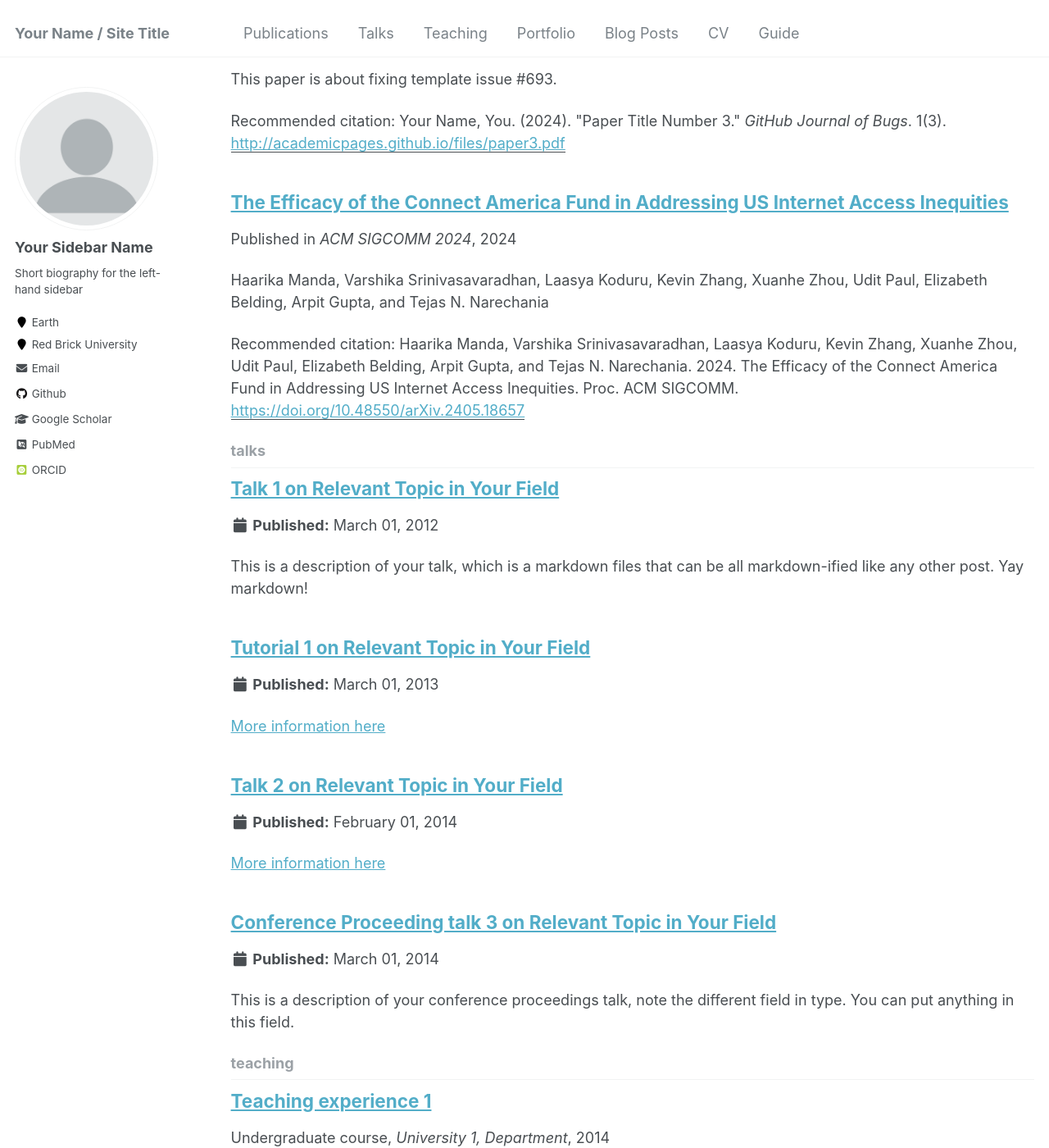
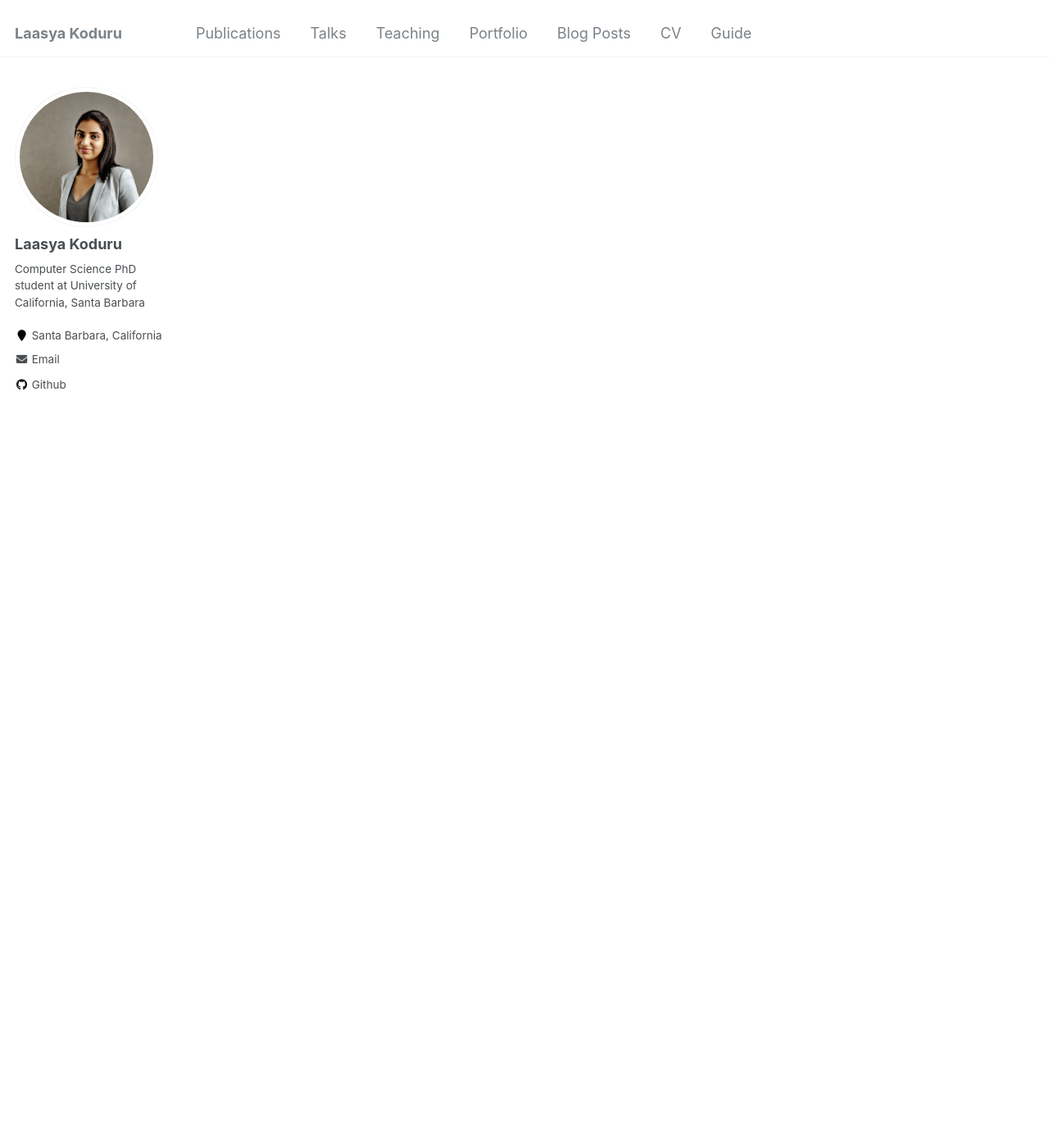
Before and after one commit to lmkoduru/lmkoduru.github.io, a Jekyll site: the page built from _pages/collection-archive.html, in a window 1280 px wide and 1400 px high, scrolled down 1662 px. Shown: the whole window at 82% size. Built offline with Jekyll 4.4.1, drawn with Linux system fonts in a browser that asks for light colours; some web fonts are replaced; some of the changed text lies outside the part shown.

Commit message:
Update _config.yml

```diff
--- a/_config.yml
+++ b/_config.yml
@@ -3,81 +3,19 @@
 # This config file is meant for settings that affect your entire site, values
 # which you are expected to set up once and rarely need to edit after that.
 # For technical reasons, this file is *NOT* reloaded automatically when you use
-# `jekyll serve -l -H localhost`. If you change this file, please restart the
-# server process.
-
-# Basic Site Settings
-locale                   : "en-US"
-title                    : "Your Name / Site Title"
-title_separator          : "-"
-name                     : &name "Your Name"
-description              : &description "personal description"
-url                      : https://academicpages.github.io # the base hostname & protocol for your site e.g. "https://mmistakes.github.io"
-baseurl                  : "" # the subpath of your site, e.g. "/blog"
-repository               : "academicpages/academicpages.github.io"
-
-# Site Author - The following control what appear as part of the author content on the side bar.
-#               If a field is blank the icon and link will not appear, otherwise it will be shown.
-#               Additional customization can be done by editing /_includes/author-profile.html
-author:
-  # Biographic information
-  avatar           : "profile.png"
-  name             : "Your Sidebar Name"
-  pronouns         : # example: "she/her"
-  bio              : "Short biography for the left-hand sidebar"
-  location         : "Earth"
-  employer         : "Red Brick University"
-  uri              : # URL
-  email            : "none@example.org"
-
-  # Academic websites
-  arxiv            : # URL - Update with the correct link to your profile
-  googlescholar    : "https://scholar.google.com/citations?user=PS_CX0AAAAAJ"
-  impactstory      : # URL
-  orcid            : "http://orcid.org/yourorcidurl"
-  semantic         : # URL
-  pubmed           : "https://www.ncbi.nlm.nih.gov/pubmed/?term=john+snow"
-  researchgate     : # URL
-
-  # Repositories and software development
-  bitbucket        : # Username - Update with your username on the site
-  codepen          : # Username
-  dribbble         : # Username
-  github           : "academicpages"
-  kaggle           : # Username
-  stackoverflow    : # User number or user number and name (i.e., use "1" or "1/jeff-atwood")
-
-  # Social media
-  bluesky          : "bsky.app" # Replace this with you Bluesky username
-  facebook         : # Username
-  flickr           : # Username
-  foursquare       : # Username
-  goodreads        : # Username
-  google_plus      : # Username
-  keybase          : # Username
-  instagram        : # Username
-  lastfm           : # Username
-  linkedin         : # Username
-  mastodon         : # URL
-  medium           : # URL
-  pinterest        : # Username
-  soundcloud       : # Username
-  steam            : # Username
-  telegram         : # URL
-  tumblr           : # Username
-  twitter          : # Username for X / Twitter
-  vine             : # Username
-  weibo            : # Username
-  wikipedia        : # Username
-  xing             : # Username
-  youtube          : # Username
-  zhihu            : # URL
-
+# `jekyll serve`. If you change this file, please restart the server process.
 
 # Site Settings
+locale                   : "en-US"
+title                    : "Laasya Koduru"
+title_separator          : "-"
+name                     : &name "Laasya Koduru"
+description              : &description "Computer Science PhD student at University of California, Santa Barbara"
+url                      : https://lmkoduru.github.io # the base hostname & protocol for your site e.g. "https://mmistakes.github.io"
+baseurl                  : "" # the subpath of your site, e.g. "/blog"
+repository               : "lmkoduru/lmkoduru.github.io"
 teaser                   :  # filename of teaser fallback teaser image placed in /images/, .e.g. "500x300.png"
 breadcrumbs              : false # true, false (default)
-words_per_minute         : 160
 future                   : true
 read_more                : "disabled" # if enabled, adds "Read more" links to excerpts
 talkmap_link             : false #change to true to add link to talkmap on talks page
@@ -108,9 +46,7 @@ staticman:
       options:
         format           : "iso8601" # "iso8601" (default), "timestamp-seconds", "timestamp-milliseconds"
 atom_feed:
-  hide                   : false     # change to true to hide the RSS feed in the footer
   path                   : # blank (default) uses feed.xml
-
 
 # SEO Related
 google_site_verification :
@@ -118,10 +54,9 @@ bing_site_verification   :
 alexa_site_verification  :
 yandex_site_verification :
 
-
 # Social Sharing
 twitter:
-  username               : &twitter
+  username               : #&twitter
 facebook:
   username               :
   app_id                 :
@@ -137,9 +72,46 @@ social:
 
 # Analytics
 analytics:
-  provider               :  "false" # false (default), "google", "google-universal", "google-analytics-4", "custom"
+  provider               :  "google-universal" # false (default), "google", "google-universal", "custom"
   google:
     tracking_id          :
+
+
+# Site Author
+author:
+  name             : "Laasya Koduru"
+  avatar           : "profile.jpg"
+  bio              : "Computer Science PhD student at University of California, Santa Barbara"
+  location         : "Santa Barbara, California"
+  employer         :
+  pubmed           :
+  email            : "lkoduru@ucsb.edu"
+  researchgate     :  # example: "https://www.researchgate.net/profile/yourprofile"
+  uri              :
+  bitbucket        :
+  codepen          :
+  dribbble         :
+  flickr           :
+  facebook         :
+  foursquare       :
+  github           : "lmkoduru"
+  google_plus      :
+  keybase          :
+  instagram        :
+  impactstory      : #"https://profiles.impactstory.org/u/xxxx-xxxx-xxxx-xxxx"
+  lastfm           :
+  orcid            :
+  pinterest        :
+  soundcloud       :
+  stackoverflow    : # http://stackoverflow.com/users/123456/username
+  steam            :
+  tumblr           :
+  twitter          :
+  vine             :
+  weibo            :
+  xing             :
+  youtube          :
+  wikipedia        :
 
 
 # Reading Files
@@ -201,16 +173,16 @@ kramdown:
 # Collections
 collections:
   teaching:
-    output: true
+    output: false
     permalink: /:collection/:path/
   publications:
     output: true
     permalink: /:collection/:path/
   portfolio:
-    output: true
+    output: false
     permalink: /:collection/:path/
   talks:
-    output: true
+    output: false
     permalink: /:collection/:path/
 
 
@@ -269,7 +241,6 @@ defaults:
       layout: talk
       author_profile: true
       share: true
-
 
 # Sass/SCSS
 sass:
```
